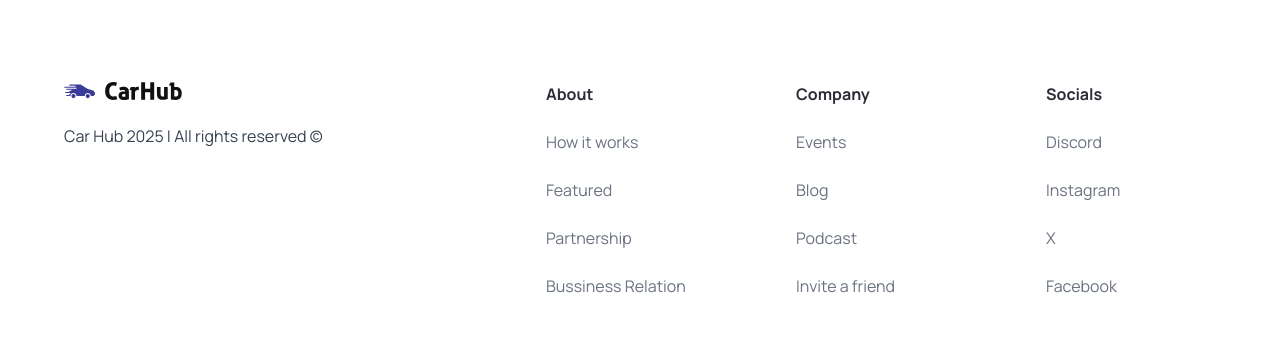
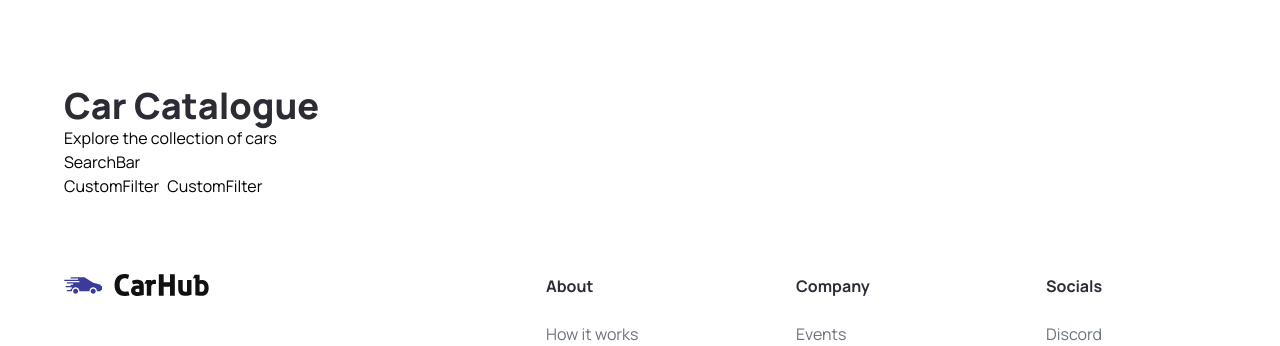
Before and after one commit to SSworup77/Car-showcase-project, a Next.js app: page / in a window 1280 px wide. Shown: the part 778-1124 px from the top of the page. Built offline with nearby package versions, Linux system fonts and the light colour scheme.

Commit message:
Fixed footer misalignment issue

```diff
--- a/app/page.tsx
+++ b/app/page.tsx
@@ -1,10 +1,25 @@
-import { Hero } from "@/components";
+import { CustomFilter, Hero, SearchBar } from "@/components";
 import Image from "next/image";
 
 export default function Home() {
   return (
     <main className='overflow-hidden'>
       <Hero/>
+      <div className="mt-12 padding-x padding-y max-width" id="discover">
+        <div className="home_text-container">
+          <h1 className="text-4xl font-extrabold text-black-100">Car Catalogue</h1>
+          <p>Explore the collection of cars</p>
+        </div>
+        <div className="home__fiters">
+          <SearchBar/>
+          <div className="home__filter-container">
+            <CustomFilter/>
+            <CustomFilter/>
+          </div>
+
+        </div>
+
+      </div>
     </main>
   );
 }
--- /dev/null
+++ b/components/CustomFilter.tsx
@@ -0,0 +1,9 @@
+import React from 'react'
+
+const CustomFilter = () => {
+  return (
+    <div>CustomFilter</div>
+  )
+}
+
+export default CustomFilter
--- a/components/Footer.tsx
+++ b/components/Footer.tsx
@@ -7,10 +7,7 @@ const Footer = () => {
     <footer className="flex flex-col text-black-100 mt-5 border-top border-gray-700">
         <div className="flex max-md:flex-col flex-wrap justify-between gap-5 sm:px-16 px-6 py-10">
             <div className="flex flex-col justify-start items-start gap-6">
-                <Image src="/logo.svg" alt="logo" width={118} height={18} className="object-contain" />
-                <p className="text-base text-gray-700">
-                    Car Hub 2025  |  All rights reserved &copy;
-                </p>
+                <Image src="/logo.svg" alt="logo" width={145} height={25} className="object-contain" />
             </div>
             <div className="footer__links">
                 {footerLinks.map((link)=>(
--- /dev/null
+++ b/components/SearchBar.tsx
@@ -0,0 +1,9 @@
+import React from 'react'
+
+const SearchBar = () => {
+  return (
+    <div>SearchBar</div>
+  )
+}
+
+export default SearchBar
--- a/components/index.ts
+++ b/components/index.ts
@@ -2,10 +2,14 @@ import Hero from './Hero'
 import CustomButton from './CustomButton'
 import Navbar from './Navbar'
 import Footer from './Footer'
+import SearchBar from './SearchBar'
+import CustomFilter from './CustomFilter'
 
 export {
     Hero,
     CustomButton,
     Navbar,
-    Footer
+    Footer,
+    SearchBar,
+    CustomFilter,
 }
```
